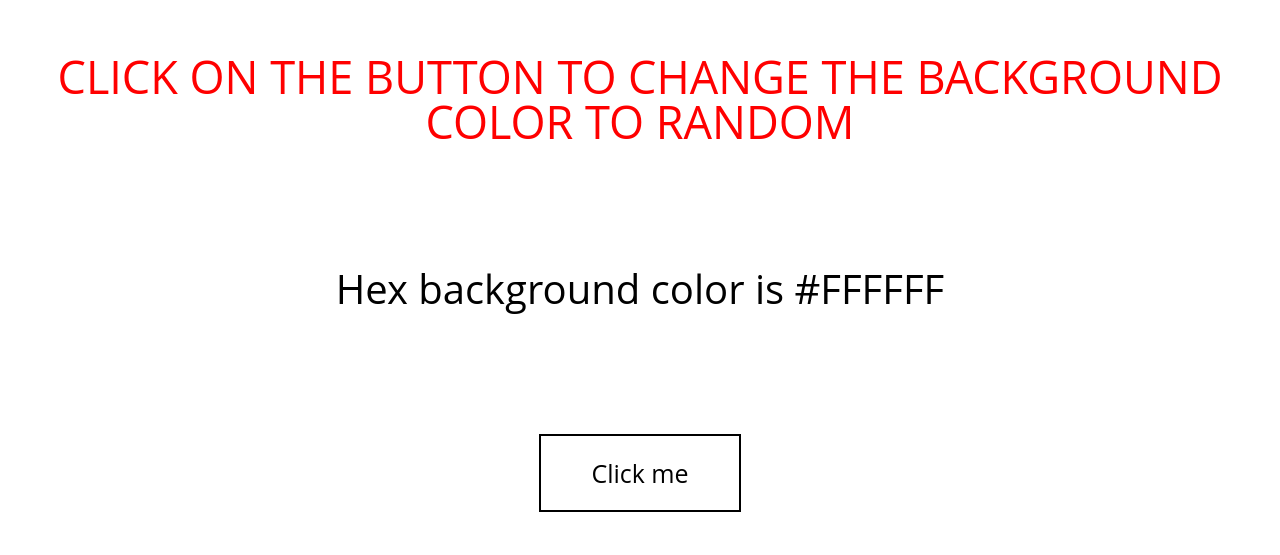
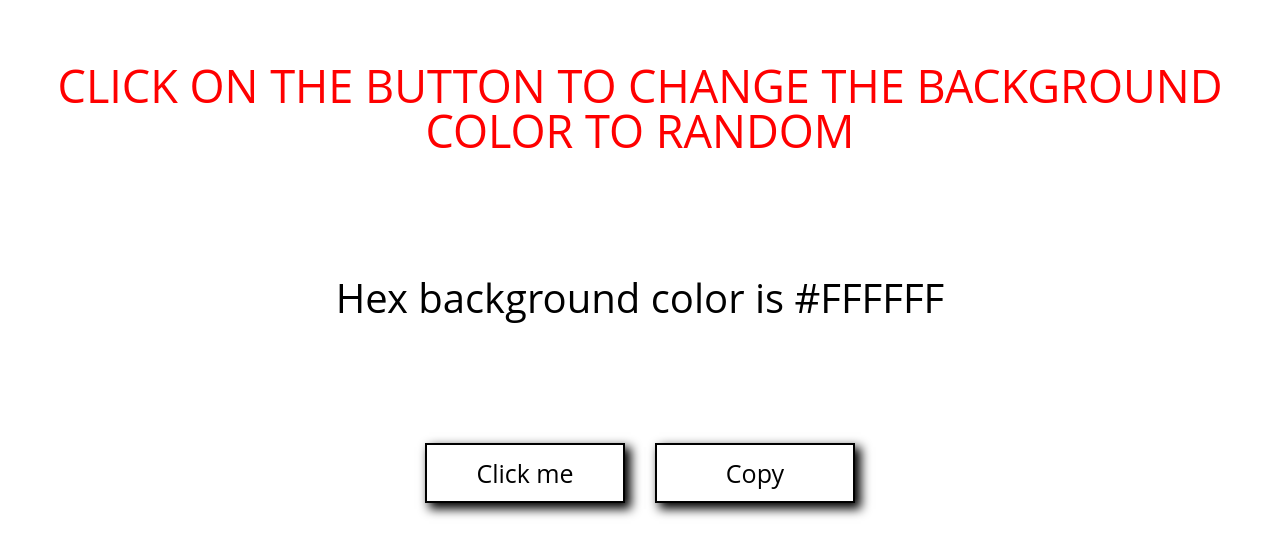
Before and after one commit to LopitalSergei/bg-color-generator, a plain HTML site: page index.html in a window 1280 px wide. Shown: the part 117-672 px from the top of the page. Drawn offline with Linux system fonts and the light colour scheme.

Commit message:
add copy function

```diff
--- a/css/style.css
+++ b/css/style.css
@@ -93,12 +93,21 @@ body {
 	margin: 10% 0;
 }
 
+.main__buttons {
+	display: flex;
+	justify-content: center;
+	gap: 30px;
+	flex-wrap: wrap;
+}
+
 .main__button {
 	border: 2px solid #000;
-	padding: 20px 50px;
+	width: 200px;
+	height: 60px;
 	font-family: inherit;
 	font-size: 25px;
 	background-color: rgba(0, 0, 0, 0);
+	box-shadow: 5px 5px 10px 1px #000000;
 }
 
 @keyframes colorchange {
--- a/index.html
+++ b/index.html
@@ -15,7 +15,10 @@
 			<div class="main__hex-color-bg">
 				<h1 class="main__title">Click on the button to change the background color to random</h1>
 				<div class="main__subtitle">Hex background color is <span id="main__hex-code">#FFFFFF</span></div>
-				<button onclick="colorChange()" type="button" class="main__button">Click me</button>
+				<div class="main__buttons">
+					<button onclick="colorChange()" type="button" class="main__button">Click me</button>
+					<button onclick="colorCopy()" type="button" class="main__button">Copy</button>
+				</div>
 			</div>
 		</div>
 	</main>
--- a/js/script.js
+++ b/js/script.js
@@ -12,3 +12,10 @@ function colorChange() {
 	document.getElementById("main__hex-code").innerHTML = "#" + hex_code;
 	document.getElementsByTagName("body")[0].style.backgroundColor = "#" + hex_code;
 }
+
+function colorCopy() {
+	let hex_code = document.getElementById("main__hex-code").innerHTML;
+
+	let bgColor = "background-color: " + hex_code + ";";
+	navigator.clipboard.writeText(bgColor);
+}
```
Also changed, not shown: 1 other file.
